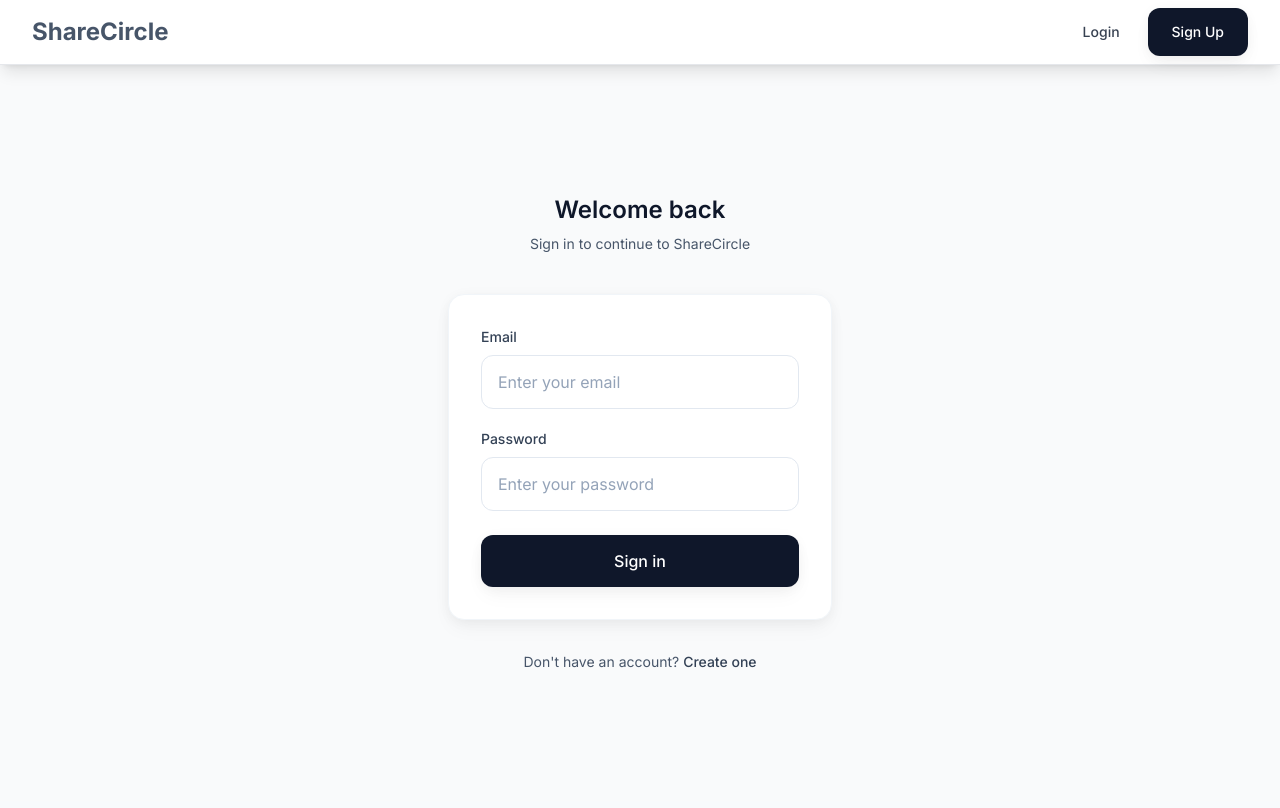
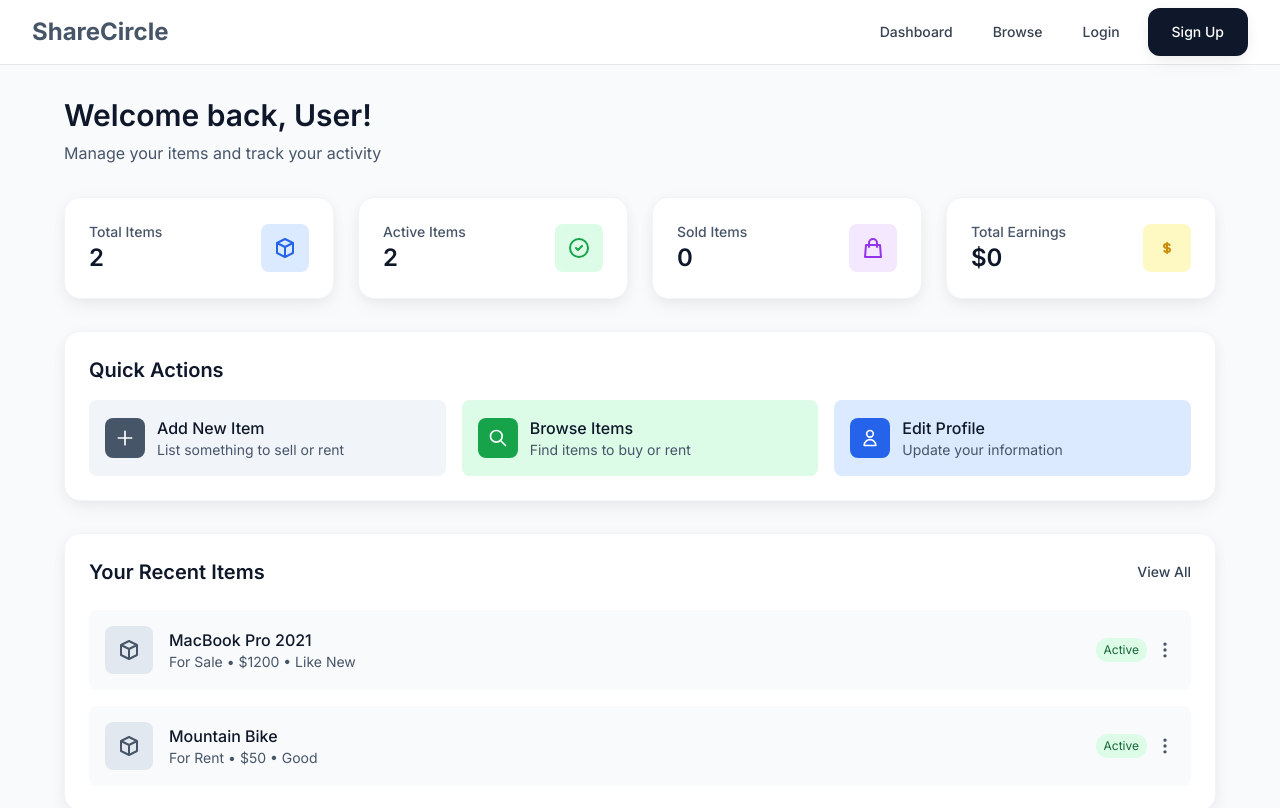
Before and after one commit to dhananjaymndl/sharecircle, a React (Vite) app in the folder frontend/: page /dashboard in a window 1280 px wide. Before the commit this address led to /login. Shown: the top 808 px of the page. Built offline with nearby package versions, Linux system fonts and the light colour scheme.

Commit message:
Remove authentication requirements - all pages now accessible without login

```diff
--- a/frontend/src/App.tsx
+++ b/frontend/src/App.tsx
@@ -1,6 +1,5 @@
 import React from 'react';
-import { BrowserRouter as Router, Routes, Route, Navigate } from 'react-router-dom';
-import { AuthProvider, useAuth } from './context/AuthContext';
+import { BrowserRouter as Router, Routes, Route } from 'react-router-dom';
 import HomePage from './pages/HomePage';
 import LoginPage from './pages/LoginPage';
 import RegisterPage from './pages/RegisterPage';
@@ -8,74 +7,16 @@ import DashboardPage from './pages/DashboardPage';
 import BrowsePage from './pages/BrowsePage';
 import Navbar from './components/Navbar';
 
-// Private Route component
-const PrivateRoute: React.FC<{ children: React.ReactNode }> = ({ children }) => {
-  const { user, isLoading } = useAuth();
-
-  if (isLoading) {
-    return (
-      <div className="min-h-screen flex items-center justify-center">
-        <div className="animate-spin rounded-full h-8 w-8 border-b-2 border-primary-500"></div>
-      </div>
-    );
-  }
-
-  return user ? <>{children}</> : <Navigate to="/login" />;
-};
-
-// Public Route component (redirect to dashboard if already logged in)
-const PublicRoute: React.FC<{ children: React.ReactNode }> = ({ children }) => {
-  const { user, isLoading } = useAuth();
-
-  if (isLoading) {
-    return (
-      <div className="min-h-screen flex items-center justify-center">
-        <div className="animate-spin rounded-full h-8 w-8 border-b-2 border-primary-500"></div>
-      </div>
-    );
-  }
-
-  return user ? <Navigate to="/dashboard" /> : <>{children}</>;
-};
-
 const AppContent: React.FC = () => {
   return (
     <div className="min-h-screen bg-gray-50">
       <Navbar />
       <Routes>
         <Route path="/" element={<HomePage />} />
-        <Route
-          path="/login"
-          element={
-            <PublicRoute>
-              <LoginPage />
-            </PublicRoute>
-          }
-        />
-        <Route
-          path="/register"
-          element={
-            <PublicRoute>
-              <RegisterPage />
-            </PublicRoute>
-          }
-        />
-        <Route
-          path="/dashboard"
-          element={
-            <PrivateRoute>
-              <DashboardPage />
-            </PrivateRoute>
-          }
-        />
-        <Route
-          path="/browse"
-          element={
-            <PrivateRoute>
-              <BrowsePage />
-            </PrivateRoute>
-          }
-        />
+        <Route path="/login" element={<LoginPage />} />
+        <Route path="/register" element={<RegisterPage />} />
+        <Route path="/dashboard" element={<DashboardPage />} />
+        <Route path="/browse" element={<BrowsePage />} />
       </Routes>
     </div>
   );
@@ -83,11 +24,9 @@ const AppContent: React.FC = () => {
 
 const App: React.FC = () => {
   return (
-    <AuthProvider>
-      <Router>
-        <AppContent />
-      </Router>
-    </AuthProvider>
+    <Router>
+      <AppContent />
+    </Router>
   );
 };
 
--- a/frontend/src/components/Navbar.tsx
+++ b/frontend/src/components/Navbar.tsx
@@ -1,15 +1,7 @@
 import React from 'react';
-import { Link, useNavigate } from 'react-router-dom';
-import { useAuth } from '../context/AuthContext';
+import { Link } from 'react-router-dom';
 
 const Navbar: React.FC = () => {
-  const { user, logout } = useAuth();
-  const navigate = useNavigate();
-
-  const handleLogout = () => {
-    logout();
-    navigate('/');
-  };
 
   return (
     <nav className="bg-white shadow-lg border-b">
@@ -22,8 +14,6 @@ const Navbar: React.FC = () => {
           </div>
 
           <div className="flex items-center space-x-4">
-            {user ? (
-              <>
             <Link
               to="/dashboard"
               className="text-gray-700 hover:text-primary-600 px-3 py-2 rounded-md text-sm font-medium"
@@ -36,18 +26,6 @@ const Navbar: React.FC = () => {
             >
               Browse
             </Link>
-                <span className="text-gray-600 text-sm">
-                  Welcome, {user.name}
-                </span>
-                <button
-                  onClick={handleLogout}
-                  className="bg-gray-100 hover:bg-gray-200 text-gray-700 px-3 py-2 rounded-md text-sm font-medium"
-                >
-                  Logout
-                </button>
-              </>
-            ) : (
-              <>
             <Link
               to="/login"
               className="text-gray-700 hover:text-primary-600 px-3 py-2 rounded-md text-sm font-medium"
@@ -60,8 +38,6 @@ const Navbar: React.FC = () => {
             >
               Sign Up
             </Link>
-              </>
-            )}
           </div>
         </div>
       </div>
--- a/frontend/src/pages/DashboardPage.tsx
+++ b/frontend/src/pages/DashboardPage.tsx
@@ -1,5 +1,4 @@
 import React, { useState, useEffect } from 'react';
-import { useAuth } from '../context/AuthContext';
 import { Link } from 'react-router-dom';
 
 interface Item {
@@ -16,7 +15,6 @@ interface Item {
 }
 
 const DashboardPage: React.FC = () => {
-  const { user } = useAuth();
   const [items, setItems] = useState<Item[]>([]);
   const [stats, setStats] = useState({
     totalItems: 0,
@@ -70,7 +68,7 @@ const DashboardPage: React.FC = () => {
         {/* Header */}
         <div className="mb-8">
           <h1 className="text-3xl font-semibold text-primary-900 mb-2">
-            Welcome back, {user?.name}!
+            Welcome back, User!
           </h1>
           <p className="text-primary-600">Manage your items and track your activity</p>
         </div>
--- a/frontend/src/pages/LoginPage.tsx
+++ b/frontend/src/pages/LoginPage.tsx
@@ -1,6 +1,5 @@
 import React, { useState } from 'react';
 import { Link, useNavigate } from 'react-router-dom';
-import { useAuth } from '../context/AuthContext';
 
 const LoginPage: React.FC = () => {
   const [email, setEmail] = useState('');
@@ -8,7 +7,6 @@ const LoginPage: React.FC = () => {
   const [isLoading, setIsLoading] = useState(false);
   const [error, setError] = useState('');
 
-  const { login } = useAuth();
   const navigate = useNavigate();
 
   const handleSubmit = async (e: React.FormEvent) => {
@@ -16,14 +14,11 @@ const LoginPage: React.FC = () => {
     setIsLoading(true);
     setError('');
 
-    try {
-      await login(email, password);
+    // Simulate login process
+    setTimeout(() => {
+      setIsLoading(false);
       navigate('/dashboard');
-    } catch (err: any) {
-      setError(err.message);
-    } finally {
-      setIsLoading(false);
-    }
+    }, 1000);
   };
 
   return (
--- a/frontend/src/pages/RegisterPage.tsx
+++ b/frontend/src/pages/RegisterPage.tsx
@@ -1,6 +1,5 @@
 import React, { useState } from 'react';
 import { Link, useNavigate } from 'react-router-dom';
-import { useAuth } from '../context/AuthContext';
 
 const RegisterPage: React.FC = () => {
   const [email, setEmail] = useState('');
@@ -9,7 +8,6 @@ const RegisterPage: React.FC = () => {
   const [isLoading, setIsLoading] = useState(false);
   const [error, setError] = useState('');
 
-  const { register } = useAuth();
   const navigate = useNavigate();
 
   const handleSubmit = async (e: React.FormEvent) => {
@@ -21,20 +19,11 @@ const RegisterPage: React.FC = () => {
     setIsLoading(true);
     setError('');
 
-    try {
-      await register({
-        email,
-        password,
-        name: email.split('@')[0],
-        phone: '',
-        location: ''
-      });
+    // Simulate registration process
+    setTimeout(() => {
+      setIsLoading(false);
       navigate('/dashboard');
-    } catch (err: any) {
-      setError(err.message);
-    } finally {
-      setIsLoading(false);
-    }
+    }, 1000);
   };
 
   return (
```
Lines whose indentation alone changed are shown as unchanged.
